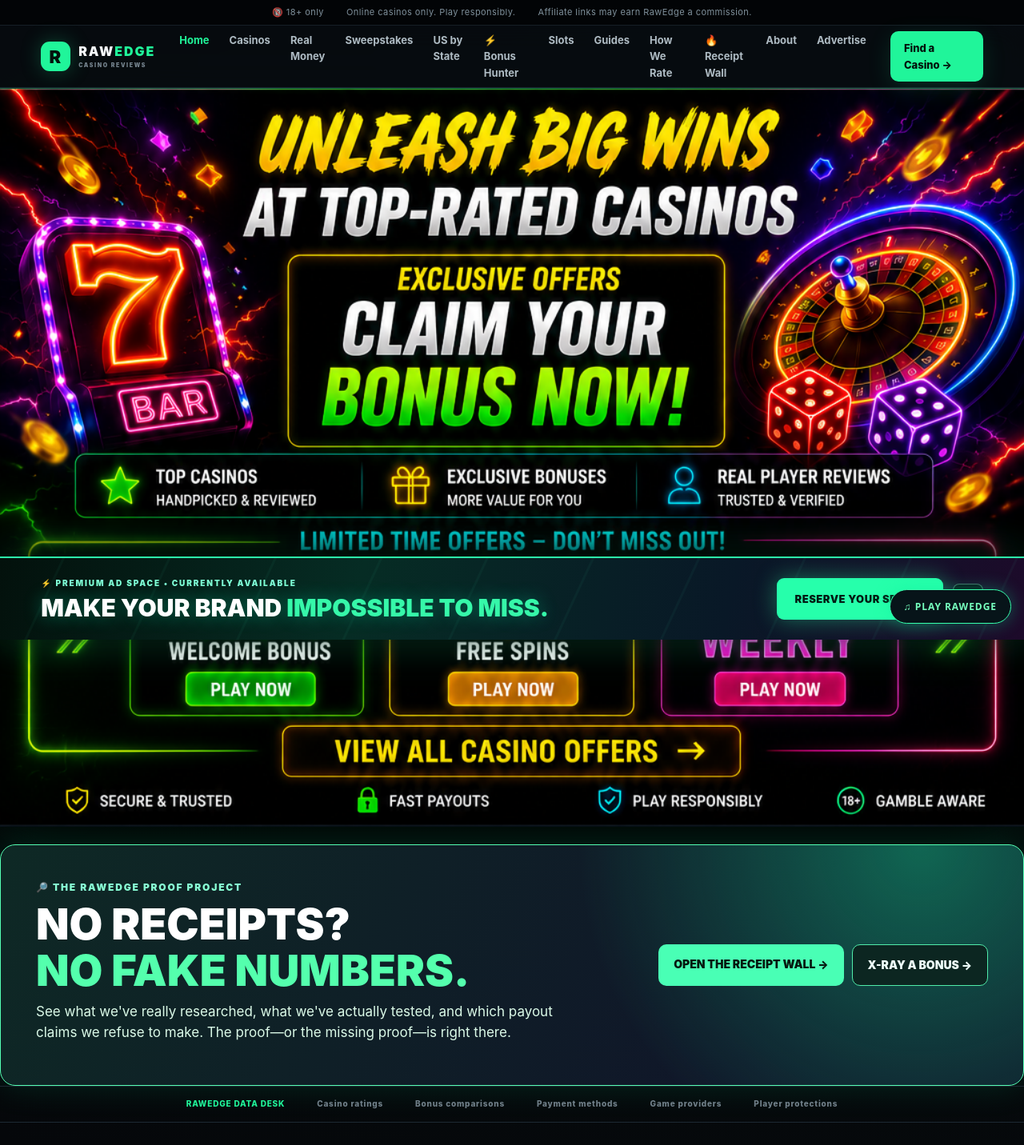
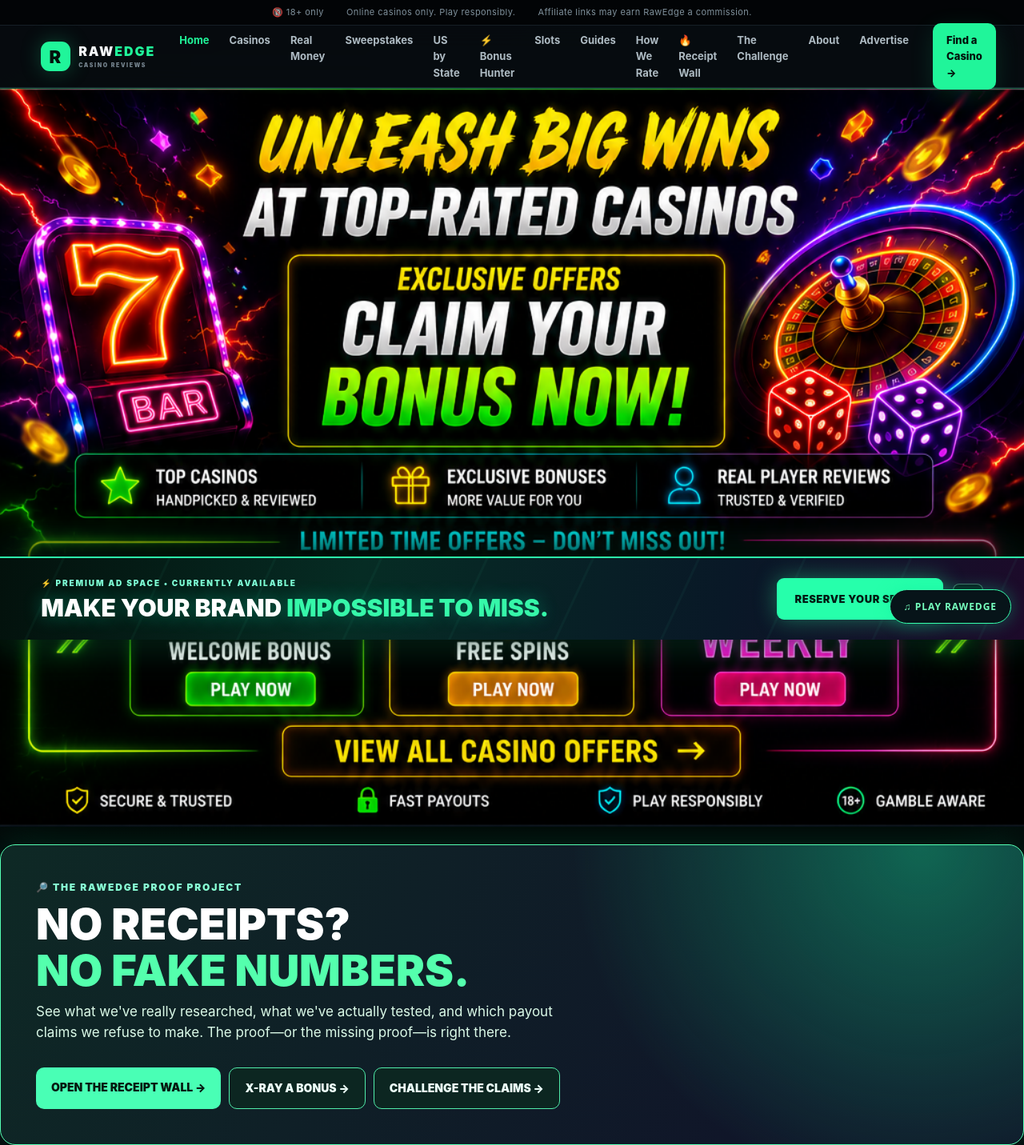
Before and after one commit to rawedgedeals-alt/RAWEDGE3.0HEROCUT, a plain HTML site: page index.html in a window 1280 px wide. Shown: the top 1432 px of the page at 80% size. Drawn offline with Linux system fonts and the light colour scheme; a script that the page names is missing.

Commit message:
Promote public evidence challenge while keeping casino advertising separate from reviews

```diff
--- a/index.html
+++ b/index.html
@@ -70,10 +70,10 @@ body:has(.re-bottom-rocker.re-hidden){padding-bottom:0}
 </head>
 <body>
 <div class="topbar"><span>🔞 18+ only</span><span>Online casinos only. Play responsibly.</span><span>Affiliate links may earn RawEdge a commission.</span></div>
-<header class="header"><a class="brand" href="index.html"><span class="logo">R</span><span>RAW<span>EDGE</span><small>CASINO REVIEWS</small></span></a><button class="menu" aria-label="Open menu">☰</button><nav><a class="active" href="index.html">Home</a><a href="casinos.html">Casinos</a><a href="real-money-casinos.html">Real Money</a><a href="sweepstakes-casinos.html">Sweepstakes</a><a href="us-casinos.html">US by State</a><a href="bonus-hunter.html">⚡ Bonus Hunter</a><a href="slots.html">Slots</a><a href="guides.html">Guides</a><a href="how-we-rate.html">How We Rate</a><a href="receipt-wall.html">🔥 Receipt Wall</a><a href="about.html">About</a><a href="advertise.html">Advertise</a></nav><a class="cta" href="casinos.html">Find a Casino →</a></header>
+<header class="header"><a class="brand" href="index.html"><span class="logo">R</span><span>RAW<span>EDGE</span><small>CASINO REVIEWS</small></span></a><button class="menu" aria-label="Open menu">☰</button><nav><a class="active" href="index.html">Home</a><a href="casinos.html">Casinos</a><a href="real-money-casinos.html">Real Money</a><a href="sweepstakes-casinos.html">Sweepstakes</a><a href="us-casinos.html">US by State</a><a href="bonus-hunter.html">⚡ Bonus Hunter</a><a href="slots.html">Slots</a><a href="guides.html">Guides</a><a href="how-we-rate.html">How We Rate</a><a href="receipt-wall.html">🔥 Receipt Wall</a><a href="show-us-the-receipts.html">The Challenge</a><a href="about.html">About</a><a href="advertise.html">Advertise</a></nav><a class="cta" href="casinos.html">Find a Casino →</a></header>
 <main>
 <section class="ad-hero" aria-label="Featured advertising hero"><div class="ad-hero-label"><span>SPONSORED PARTNER</span><small>Premium hero placement</small></div><a class="ad-hero-link" href="casinos.html" aria-label="Explore casino offers"><img src="hero-banner.png" alt="Neon casino advertising hero featuring online casino offers" loading="eager" fetchpriority="high"></a></section>
-<section class="re-proof-banner" aria-labelledby="re-proof-heading"><div class="re-proof-grid"><div><span class="re-proof-eyebrow">🔎 THE RAWEDGE PROOF PROJECT</span><h2 id="re-proof-heading">NO RECEIPTS?<br><em>NO FAKE NUMBERS.</em></h2><p>See what we've really researched, what we've actually tested, and which payout claims we refuse to make. The proof—or the missing proof—is right there.</p></div><div class="re-proof-buttons"><a href="receipt-wall.html">OPEN THE RECEIPT WALL →</a><a class="alt" href="bonus-wagering-calculator.html">X-RAY A BONUS →</a></div></div></section>
+<section class="re-proof-banner" aria-labelledby="re-proof-heading"><div class="re-proof-grid"><div><span class="re-proof-eyebrow">🔎 THE RAWEDGE PROOF PROJECT</span><h2 id="re-proof-heading">NO RECEIPTS?<br><em>NO FAKE NUMBERS.</em></h2><p>See what we've really researched, what we've actually tested, and which payout claims we refuse to make. The proof—or the missing proof—is right there.</p></div><div class="re-proof-buttons"><a href="receipt-wall.html">OPEN THE RECEIPT WALL →</a><a class="alt" href="bonus-wagering-calculator.html">X-RAY A BONUS →</a><a class="alt" href="show-us-the-receipts.html">CHALLENGE THE CLAIMS →</a></div></div></section>
 <section class="ticker"><span>RAWEDGE DATA DESK</span><div>Casino ratings</div><div>Bonus comparisons</div><div>Payment methods</div><div>Game providers</div><div>Player protections</div></section>
 <section class="section"><div class="section-title"><div><span class="eyebrow">TWO DISTINCT CATEGORIES</span><h2>Casino reviews, separated properly.</h2></div></div><div class="casino-grid"><article class="casino-card"><h3>REAL-MONEY ONLINE CASINOS</h3><p>Individual casino research, licensing concerns, payment rules and transparent terms.</p><a class="btn small primary" href="real-money-casinos.html">EXPLORE REAL-MONEY REVIEWS →</a></article><article class="casino-card"><h3>SWEEPSTAKES CASINOS</h3><p>Gold/Sweeps Coins models, redemption requirements, free-entry rules and state restrictions.</p><a class="btn small primary" href="sweepstakes-casinos.html">EXPLORE SWEEPSTAKES →</a></article></div></section><section class="section"><div class="section-title"><div><span class="eyebrow">THE SHORTLIST</span><h2>Casinos on our research list</h2></div><a href="casinos.html">View all →</a></div>
 <div class="casino-grid">
```
